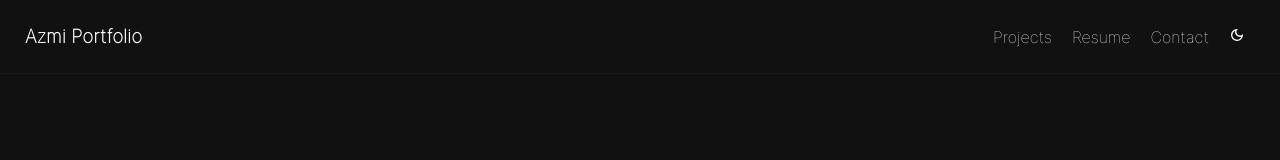
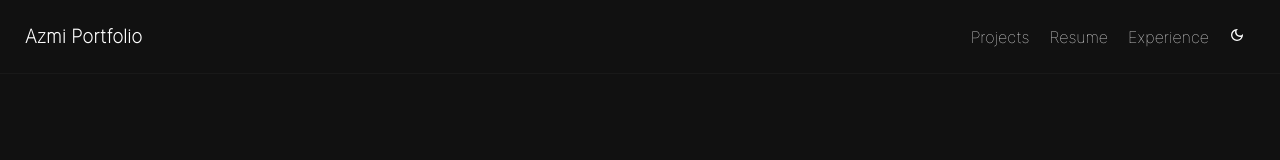
Before and after one commit to AzmiTammam/ReactPortfolio, a React (Create React App) app: page / in a window 1280 px wide. Shown: the top 160 px of the page. Built offline with nearby package versions, Linux system fonts and the light colour scheme.

Commit message:
Fix Scroll Smoth

```diff
--- a/src/Components/Navbar/Navbar.jsx
+++ b/src/Components/Navbar/Navbar.jsx
@@ -17,9 +17,9 @@ function Navbar() {
                   </div>
                   <div className="navLinks">
                   <ul>
-                        <li><Link to="#projects">Projects</Link></li>
-                        <li><Link to="#header"  spy={true} smooth={true} offset={50} duration={500}>Resume</Link></li>
-                        <li><Link to="#contact">Contact</Link></li>
+                        <li><Link to="#projects" spy={true} smooth={true} offset={50} duration={500}>Projects</Link></li>
+                        <li><Link to="#header" spy={true} smooth={true} offset={50} duration={500}>Resume</Link></li>
+                        <li><Link to="#experience" spy={true} smooth={true} offset={50} duration={500}>Experience</Link></li>
                         <li><MdOutlineDarkMode /></li>
                   </ul>
                   </div>
--- a/src/Components/Projects/Projects.jsx
+++ b/src/Components/Projects/Projects.jsx
@@ -5,7 +5,7 @@ import { AiOutlineLink } from "react-icons/ai";
 
 function Projects() {
   return (
-    <div className="projects">
+    <div className="projects" id="#projects">
       <h5>PROJECTS</h5>
       <div className="containerProjects">
         {projectData.map((project) => (
```
